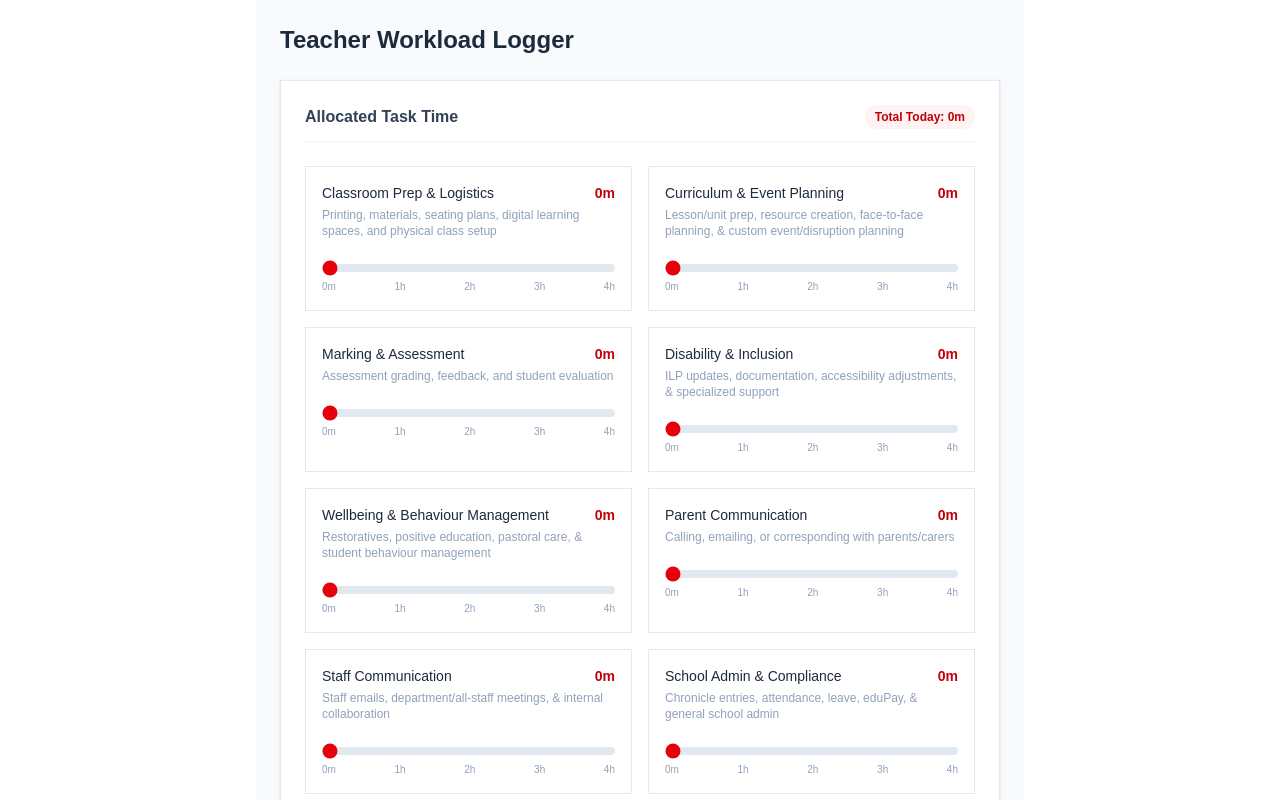
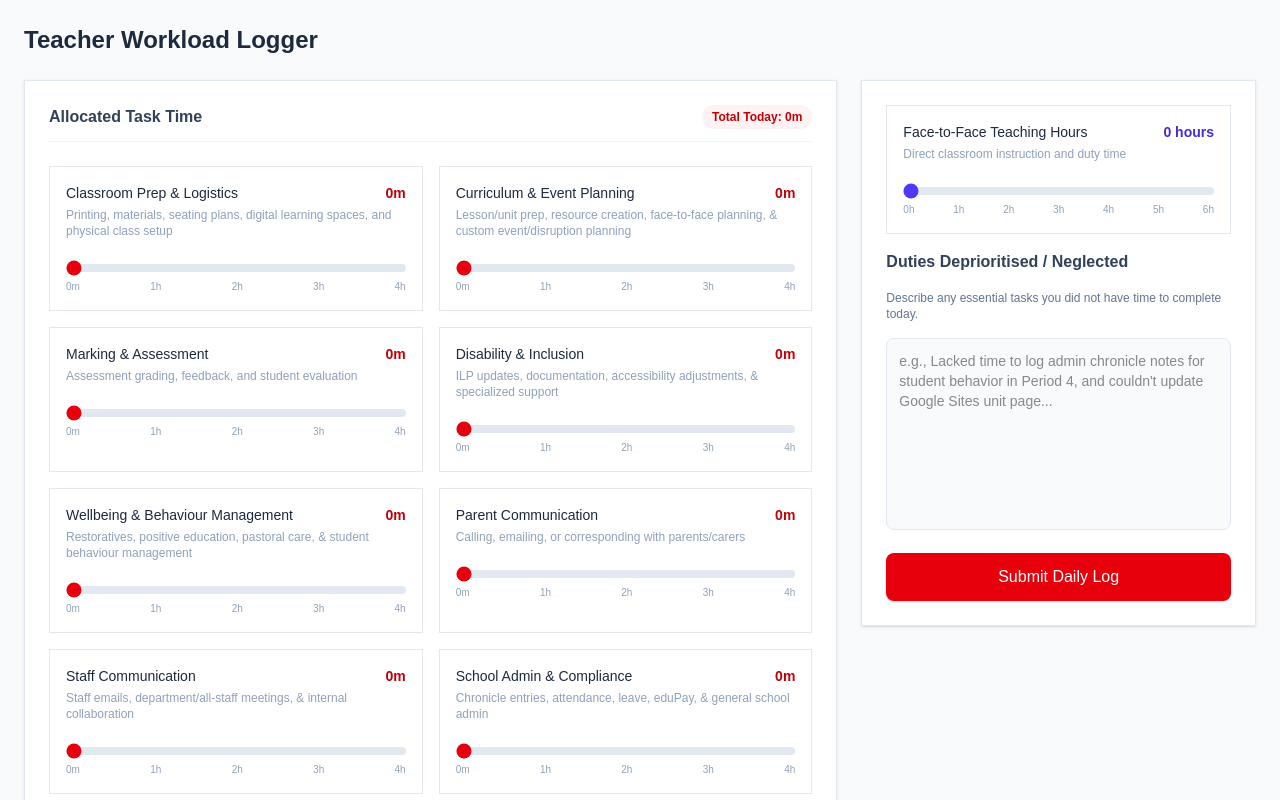
Before and after one commit to sANDROsARAN/overtime-calculator, a Next.js app: page / in a window 1280 px wide. Shown: the top 800 px of the page. Built offline with nearby package versions, Linux system fonts and the light colour scheme.

Commit message:
added payload and changed layout for wide screen

```diff
--- a/app/page.tsx
+++ b/app/page.tsx
@@ -92,18 +92,40 @@ export default function MultiFieldWorkloadLogger() {
     (acc, val) => acc + val,
     0,
   );
-  const totalMinutes = taskMinutes + Math.round(teachingHours * 60);
+  const totalMinutes = taskMinutes;
+
+  const handleSubmit = async () => {
+    // Explicitly parse values to guarantee number types
+    const formattedTaskTimes: Record<string, number> = {};
+    Object.keys(taskTimes).forEach((key) => {
+      formattedTaskTimes[key] = Number(taskTimes[key]) || 0;
+    });
+
+    const payload = {
+      taskTimes: formattedTaskTimes, // Object of numerical task durations (in minutes)
+      teachingHours: Number(teachingHours) * 60 || 0, // Number representation of teaching hours
+      neglectedDuties: neglectedDuties.trim(), // String text input
+      submittedAt: new Date().toISOString(),
+    };
+
+    console.log("Submitting payload:", payload);
+
+    // Replace this section with your API endpoint POST request (e.g., fetch('/api/log', ...))
+    //alert("Log submitted successfully!\n" + payload);
+  };
 
   return (
-    <div className="max-w-3xl mx-auto p-6 bg-slate-50 min-h-screen">
+    <div className="max-w-7xl mx-auto p-6 bg-slate-50 min-h-screen">
       <header className="mb-6">
         <h1 className="text-2xl font-bold text-slate-800">
           Teacher Workload Logger
         </h1>
       </header>
 
-      {/* Main Multi-Field Time Allocation Card */}
-      <div className="bg-white border border-slate-200 shadow-sm p-6 space-y-6 mb-6">
+      {/* Main Horizontal Layout Wrapper */}
+      <div className="grid grid-cols-1 lg:grid-cols-3 gap-6 items-start">
+        {/* Left Column: Sliders Section (Takes up 2/3 space on large screens) */}
+        <div className="lg:col-span-2 bg-white border border-slate-200 shadow-sm p-6 space-y-6">
           <div className="flex justify-between items-center border-b border-slate-100 pb-3">
             <h2 className="text-base font-semibold text-slate-700">
               Allocated Task Time
@@ -113,7 +135,7 @@ export default function MultiFieldWorkloadLogger() {
             </span>
           </div>
 
-        {/* 6 Category Sliders */}
+          {/* Task Category Sliders */}
           <div className="grid grid-cols-1 md:grid-cols-2 gap-4">
             {TASK_CATEGORIES.map((task) => {
               const currentMins = taskTimes[task.id] || 0;
@@ -165,6 +187,10 @@ export default function MultiFieldWorkloadLogger() {
           </div>
 
           {/* Face-to-Face Teaching Hours Slider */}
+        </div>
+
+        {/* Right Column: Neglected Duties + Submit (Takes up 1/3 space & stays sticky on scroll) */}
+        <div className="bg-white border border-slate-200 shadow-sm p-6 space-y-4 lg:sticky lg:top-6">
           <div
             className={`p-4 border transition-colors ${
               teachingHours > 0
@@ -188,7 +214,7 @@ export default function MultiFieldWorkloadLogger() {
               <input
                 type="range"
                 min="0"
-              max="8"
+                max="6"
                 step="0.5"
                 value={teachingHours}
                 onChange={(e) => setTeachingHours(Number(e.target.value))}
@@ -196,39 +222,38 @@ export default function MultiFieldWorkloadLogger() {
               />
               <div className="flex justify-between text-[10px] text-slate-400 font-medium">
                 <span>0h</span>
+                <span>1h</span>
                 <span>2h</span>
+                <span>3h</span>
                 <span>4h</span>
+                <span>5h</span>
                 <span>6h</span>
-              <span>8h</span>
               </div>
             </div>
           </div>
-      </div>
-
-      {/* Neglected Duties Section */}
-      <div className="bg-white border border-slate-200 shadow-sm p-6 space-y-4">
           <h2 className="text-base font-semibold text-slate-700">
             Duties Deprioritised / Neglected
           </h2>
           <p className="text-xs text-slate-500">
-          Describe any essential tasks you did not have time to complete today.
+            Describe any essential tasks you did not have time to complete
+            today.
           </p>
           <textarea
             value={neglectedDuties}
             onChange={(e) => setNeglectedDuties(e.target.value)}
-          placeholder="e.g., Lacked time to log admin
-     chronicle notes for student behavior in Period 4, and couldn't update Google Sites unit page..."
-          className="w-full p-3 border border-slate-200 rounded-lg text-sm bg-slate-50 focus:outline-none focus:ring-2 focus:ring-red-500 min-h-22.5"
+            placeholder="e.g., Lacked time to log admin chronicle notes for student behavior in Period 4, and couldn't update Google Sites unit page..."
+            className="w-full p-3 border border-slate-200 rounded-lg text-sm bg-slate-50 focus:outline-none focus:ring-2 focus:ring-red-500 h-48 resize-none"
           />
 
           <button
             type="button"
-          onClick={() => alert("Log submitted successfully!")}
-          className="w-full py-3 bg-red-600 hover:bg-red-700 text-white font-medium rounded-lg shadow-sm transition"
+            onClick={handleSubmit}
+            className="w-full py-3 bg-red-600 hover:bg-red-700 text-white font-medium rounded-lg shadow-sm transition cursor-pointer"
           >
             Submit Daily Log
           </button>
         </div>
       </div>
+    </div>
   );
 }
```
Lines whose indentation alone changed are shown as unchanged.
